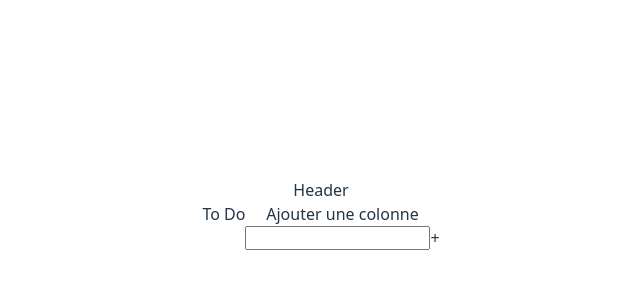
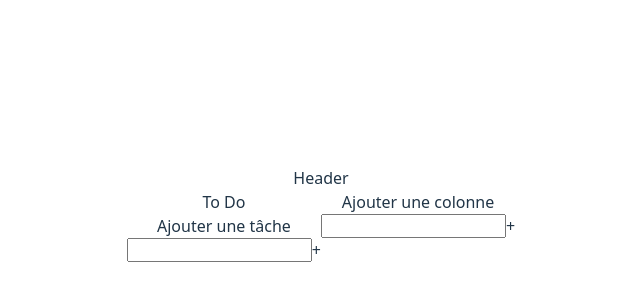
Before and after one commit to mariaguyde/taskflow-kanban, a React (Vite) app in the folder taskflow-kanban/: page / in a window 1280 px wide. Shown: the part 186-486 px from the top of the page, without its empty margins (319-959 px from the left). Built offline with nearby package versions, Linux system fonts and the light colour scheme.

Commit message:
(feat:) ajout nouvelle tâche

```diff
--- a/taskflow-kanban/src/components/Table.jsx
+++ b/taskflow-kanban/src/components/Table.jsx
@@ -1,41 +1,63 @@
-import React from 'react'
-import { useState } from 'react'
+import React, { useEffect } from 'react';
+import { useState } from 'react';
 
 
 function Table() {
+
     let [arrayTasks, setArrayTasks] = useState([{name:"To Do", tasks:[]}]);
 
+    const createTask = (column) => {
+        const taskName = document.getElementById("inputNewTask" + column.name).value;
+        if (taskName.trim() === "") return;
 
-   /*const createTask = () => {
-        const todoTaskList = document.getElementById('todo_tasklist');
-        const newTask = document.createElement("div");
+        let copytasks = arrayTasks;
+        copytasks.forEach(columnItem => {
+            if (columnItem.name == column.name) {
+                columnItem.tasks.push(taskName); // add new task
+            }
+        });//*/
 
-        const taskName = document.getElementById("inputNewTask").value;
-        const newTaskContent = document.createTextNode(taskName);
-        newTask.appendChild(newTaskContent);
-        todoTaskList.appendChild(newTask);
-   }//*/
+        setArrayTasks([...copytasks]);
+        document.getElementById("inputNewTask" + column.name).value = "";
 
-   const createColumn = () => {
-        // ajout nouvelle colonne
+    }
+
+    const createColumn = () => {
+        // add new column
         const columnName = document.getElementById("inputNewColumn").value;
         if (columnName.trim() === "") return;
 
-        // Ajouter un objet, pas un tableau
         const newColumn = { name: columnName, tasks: [] };
         setArrayTasks([...arrayTasks, newColumn]);
-        //console.log("Nouvelle liste ajoutée :", newColumn);
-   }
+    }
 
   return (
     <div style={{display:'flex'}}>
 
-        {/* Tableau */}
+        {/* Table */}
         <div style={{display:'flex'}}>
             {arrayTasks.map(function(column, id) {
                 return (
                     <div key={id}>
-                         {column.name}
+                        <div>{column.name}</div>
+
+                        {/* Add a new task */}
+                        <div>
+                            <div>Ajouter une tâche</div>
+                            <div style={{display:'flex'}}>
+                                <input type='text' id={'inputNewTask'+ column.name} />
+                                <div onClick={() => createTask(column)}>+</div>
+                            </div>
+                        </div>
+
+                        {/* List of tasks */}
+                        <div>
+                            {column.tasks.map(function(task, idTask) {
+                                return(
+                                    <div key={idTask+"_task"}>{task}</div>
+                                );
+                            })}
+                        </div>
                     </div>
                 )})
             }
```
